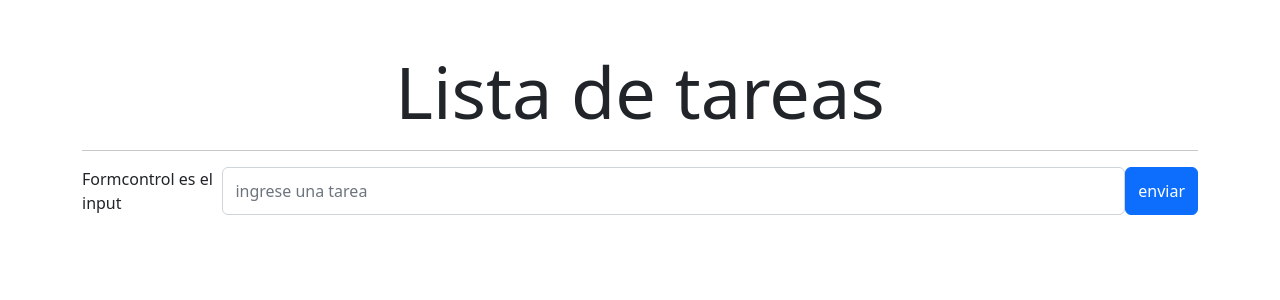
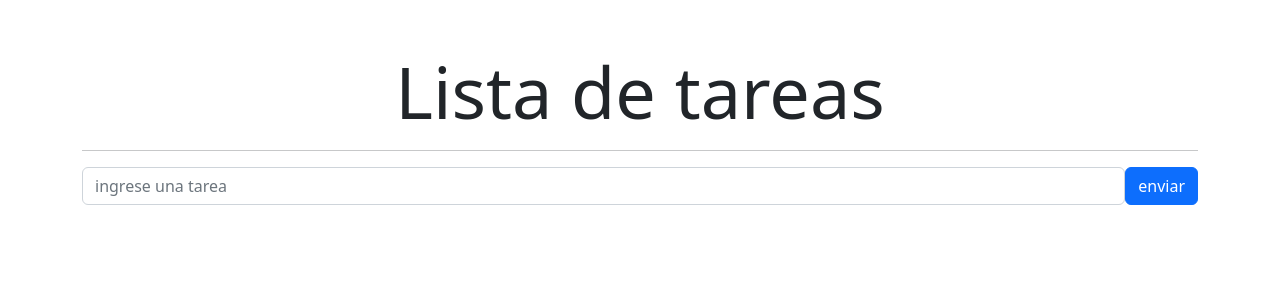
Before and after one commit to manu071202/listaTarea, a React (Create React App) app: page / in a window 1280 px wide. Shown: the top 300 px of the page. Built offline with nearby package versions, Linux system fonts and the light colour scheme.

Commit message:
sacamos un console.log

```diff
--- a/src/components/FormTarea.jsx
+++ b/src/components/FormTarea.jsx
@@ -33,7 +33,7 @@ setArreglotareas(arregloModificado)
     <div>
       <Form onSubmit={handleSubmit}>
         <Form.Group className="mb-3 d-flex">
-        Formcontrol es el input
+
           <Form.Control
             type="text"
             placeholder="ingrese una tarea"
```
